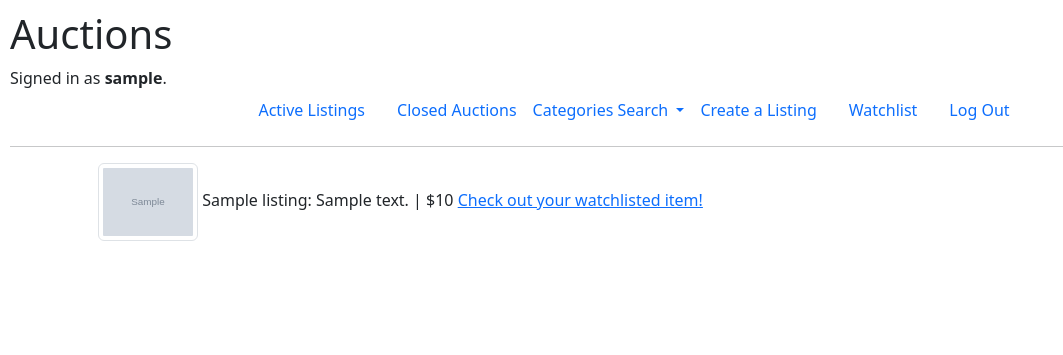
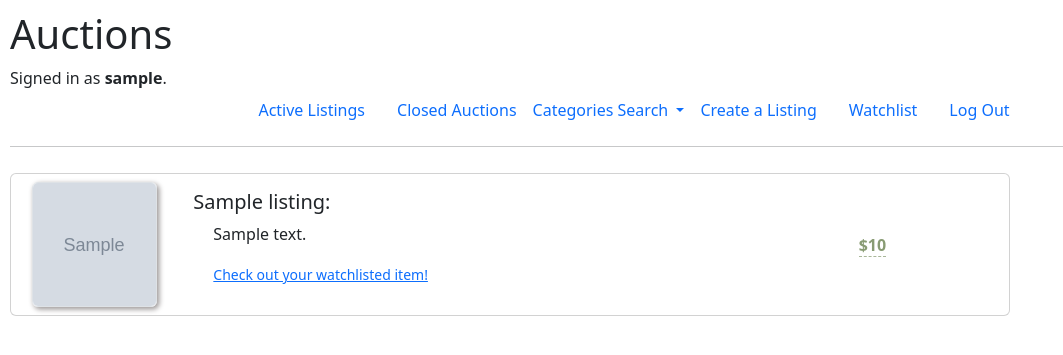
Before and after one commit to NearBee/Commerce, a Django app: page /watchlist/1 in a window 1280 px wide. Shown: the top 355 px of the page, without its empty margins (0-1063 px from the left). Run offline with Django 3.2, Linux system fonts and the light colour scheme; a user stored in the database is signed in; tables that the repository leaves empty hold one stand-in row (values such as "Sample post"); grey boxes marked "Sample" are stand-in pictures; some libraries are stand-ins or nearby versions.

Commit message:
Added uniformity to watchlisted items

```diff
--- a/commerce/auctions/templates/auctions/watchlist.html
+++ b/commerce/auctions/templates/auctions/watchlist.html
@@ -5,7 +5,31 @@
 {% block body %}
 {% if watchlisted_items %}
 {% for item in watchlisted_items %}
-<ul>
+<ul style="padding: 10px 0 10px 0;">
+    <div class="card mb-6" style="max-width: 1000px;">
+        <div class="row g-0">
+            <div id="index_image_col" class="col-md-2">
+                <img id="index_image" class="object-fit-sm-cover border rounded my-2"
+                    src="{{ item.item_picture.url|default_if_none:'Double_Question_Mark.png' }}" alt="No image">
+            </div>
+            <div class="col-md-8">
+                <div class="card-body">
+                    <h5 class="card-title">{{ item.item_title }}:</h5>
+                    <p id="index_item_description" class="card-text">{{ item.item_description }}</p>
+                    <p id="index_item_link" class="card-text"><small class="text-muted"><a
+                                href="{% url 'listing' item.id %}">Check out your watchlisted item!</a></small></p>
+                </div>
+            </div>
+            <div id="money_col" class="col-md-2 align-items-center">
+                <div class="card-body">
+                    <strong id="cost">${{ item.item_initial_price }}</strong>
+                </div>
+            </div>
+        </div>
+    </div>
+</ul>
+
+<!-- <ul>
     <div class="container text-left">
         <div class="row row-cols-2 align-items-center">
             <div class="col-md-10 text-left">
@@ -16,16 +40,16 @@
                 ${{ item.item_initial_price }}
                 <a href="{% url 'listing' item.id %}">Check out your watchlisted item!</a>
             </div>
-            <!-- <div class="col-md-2 text-right">
+             <div class="col-md-2 text-right">
                 <form name="remove_button" type="submit" method="post">
                     {% csrf_token %}
                     <button class="btn btn-outline-danger" name="remove_button" type="submit">Remove</button>
                 </form>
             </div>
-            Delete button if needed for watchlist deletion implementation -->
-        </div>
-    </div>
-</ul>
+            Delete button if needed for watchlist deletion implementation
+</div>
+</div>
+</ul>  -->
 {% endfor %}
 {% else %}
 <div id="watchlist_container" class="container">
```
